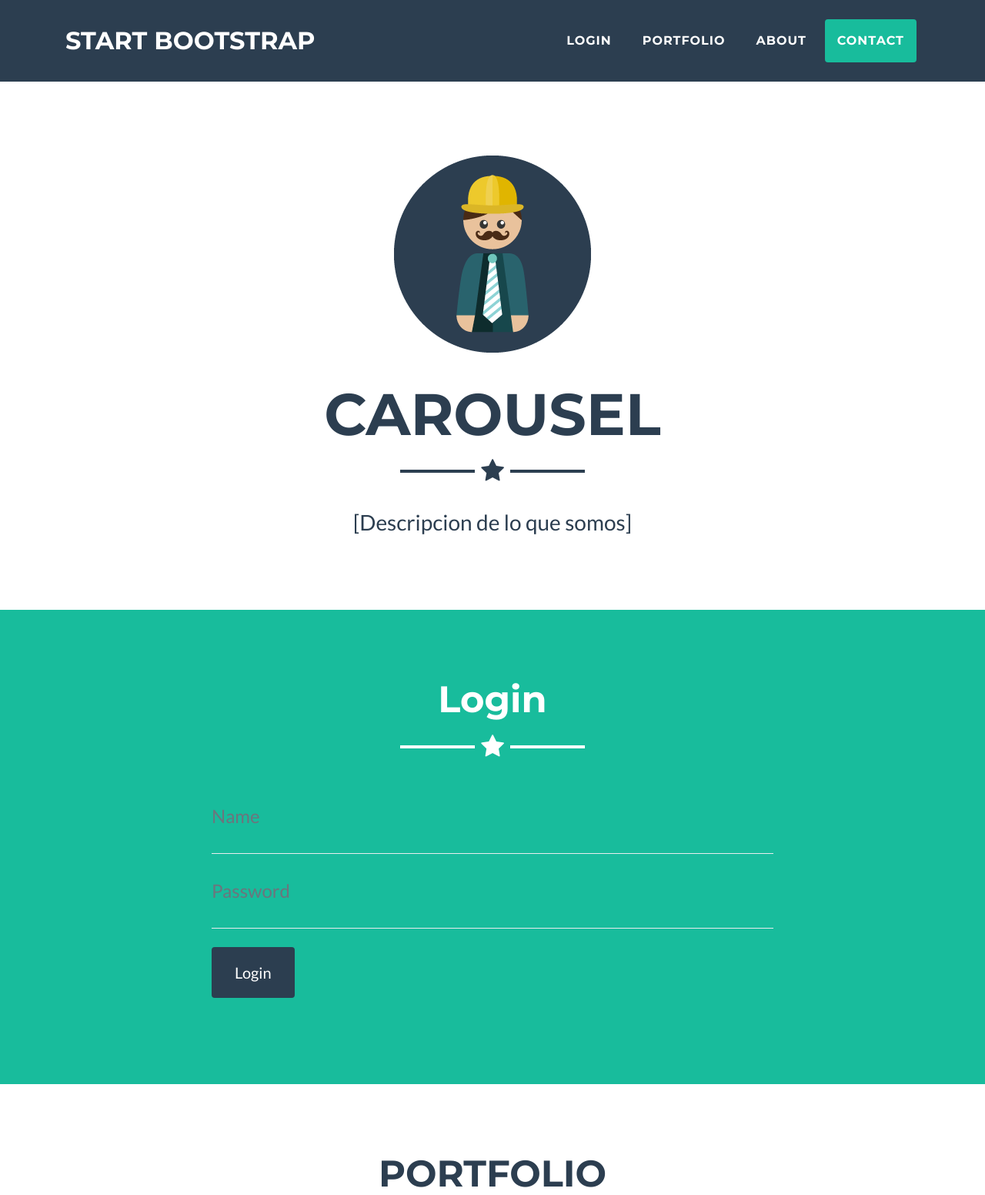
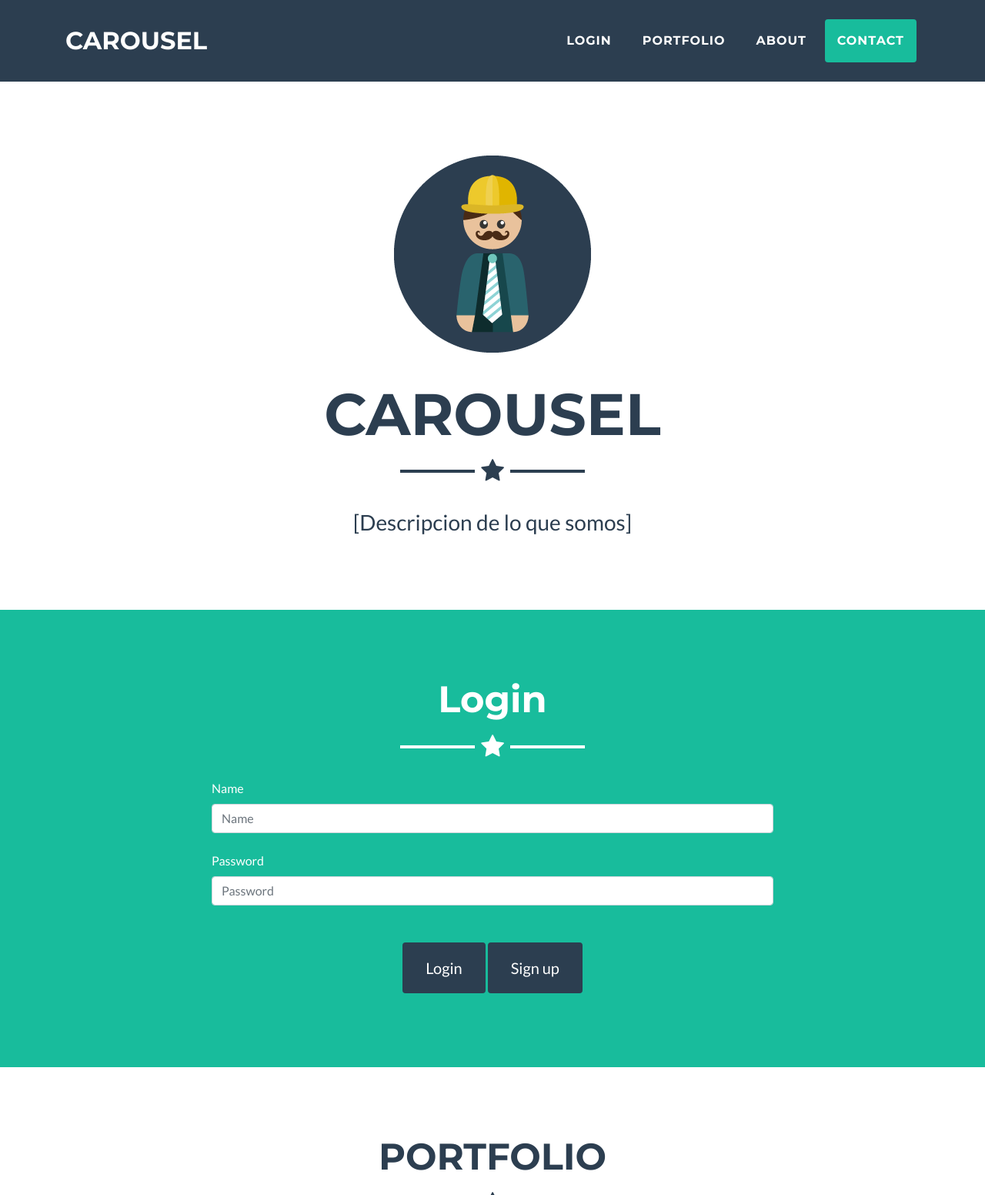
Before and after one commit to Carousel-app/Carousel-app.github.io, a PHP site: page / in a window 1280 px wide. Shown: the top 1552 px of the page at 77% size. Run offline with PHP 8.4, Linux system fonts and the light colour scheme.

Commit message:
Minor errors

```diff
--- a/index.html
+++ b/index.html
@@ -31,7 +31,7 @@
     <!-- Navigation -->
     <nav class="navbar navbar-expand-lg bg-secondary fixed-top text-uppercase" id="mainNav">
       <div class="container">
-        <a class="navbar-brand js-scroll-trigger" href="#page-top">Start Bootstrap</a>
+        <a class="navbar-brand js-scroll-trigger" href="#page-top">Carousel</a>
         <button class="navbar-toggler navbar-toggler-right text-uppercase bg-primary text-white rounded" type="button" data-toggle="collapse" data-target="#navbarResponsive" aria-controls="navbarResponsive" aria-expanded="false" aria-label="Toggle navigation">
           Menu
           <i class="fa fa-bars"></i>
@@ -73,10 +73,10 @@
         <hr class="star-light">
         <div class="row">
           <div class="col-lg-8 mx-auto">
-            <form name="sentMessage" id="loginForm" novalidate="novalidate">
+            <form name="noSentMessage" id="loginForm">
 
               <div class="control-group">
-                <div class="form-group floating-label-form-group controls mb-0 pb-2">
+                <div class="form-group floating-label-form-group-login controls mb-0 pb-2">
                   <label>Name</label>
                   <input class="form-control" id="name" type="text" placeholder="Name" required="required" data-validation-required-message="Please enter your name.">
                   <p class="help-block text-danger"></p>
@@ -84,23 +84,26 @@
               </div>
 
               <div class="control-group">
-                <div class="form-group floating-label-form-group controls mb-0 pb-2">
+                <div class="form-group floating-label-form-group-login controls mb-0 pb-2">
                   <label>Password</label>
-                  <input class="form-control" id="name" type="password" placeholder="Password" required="required" data-validation-required-message="Please enter your password">
+                  <input class="form-control" id="password" type="password" placeholder="Password" required="required" data-validation-required-message="Please enter your password">
                   <p class="help-block text-danger"></p>
                 </div>
               </div>
               <br>
-              <div id="loginSuccess"></div>
-              <div class="form-group">
-                <button type="submit" class="btn btn-secondary btn-xl" id="loginToPage">Login</button>
+              <div id="loginSuccess" class="text-center">
+                <div class="">
+                  <button type="submit" class="btn btn-secondary btn-xl" id="loginToPage">Login</button>
+                  <button type="submit" class="btn btn-secondary btn-xl" onclick="location.href='sign_in.html'">Sign up</button>
+                </div>
               </div>
-
             </form>
           </div>
         </div>
       </div>
     </section>
+
+    <!-- <button type="submit" name="button" onclick="location.href='sign_in.html'" >ALV</button> -->
 
     <!-- Portfolio Grid Section -->
     <section class="portfolio" id="portfolio">
@@ -293,7 +296,7 @@
 
     <div class="copyright py-4 text-center text-white">
       <div class="container">
-        <small>Copyright &copy; Your Website 2018</small>
+        <small>Copyright &copy; Carousel 2018</small>
       </div>
     </div>
 
```
Also changed, not shown: css/freelancer.css (+8 -0 lines), sign_in.html (added, +10 -0 lines).
